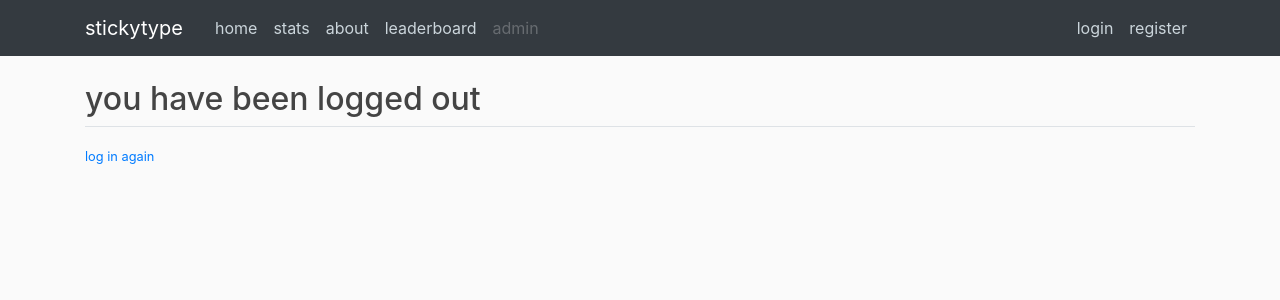
After one commit to ayinfly/stickytype, a Django app: page /logout/ in a window 1280 px wide. The commit adds this page. Shown: the top 300 px of the page. Run offline with Django 4.2, Linux system fonts and the light colour scheme; some libraries are stand-ins or nearby versions.

Commit message:
profile page along with login and logout html

```diff
--- a/django_project/django_project/settings.py
+++ b/django_project/django_project/settings.py
@@ -130,3 +130,4 @@ CRISPY_ALLOWED_TEMPLATE_PACKS = 'bootstrap4'
 CRISPY_TEMPLATE_PACK = 'bootstrap4'
 
 LOGIN_REDIRECT_URL = 'type-home'
+LOGIN_URL = 'login'
--- a/django_project/django_project/urls.py
+++ b/django_project/django_project/urls.py
@@ -22,6 +22,7 @@ from users import views as user_views
 urlpatterns = [
     path("admin/", admin.site.urls),
     path('register/', user_views.register, name='register'),
+    path('profile/', user_views.profile, name='profile'),
     path('login/', auth_views.LoginView.as_view(template_name='users/login.html'), name='login'),
     path('logout/', auth_views.LogoutView.as_view(template_name='users/logout.html'), name='logout'),
     path("", include('type.urls'))
--- a/django_project/type/templates/type/base.html
+++ b/django_project/type/templates/type/base.html
@@ -36,8 +36,13 @@
                     </div>
                     <!-- Navbar Right Side -->
                     <div class="navbar-nav">
-                        <a class="nav-item nav-link" href="{% url 'login' %}">login</a>
-                        <a class="nav-item nav-link" href="{% url 'register' %}">register</a>
+                        {% if user.is_authenticated %}
+                            <a class="nav-item nav-link" href="{% url 'logout' %}">logout</a>
+                            <a class="nav-item nav-link" href="{% url 'profile' %}">{{ user.username }}</a>
+                        {% else %}
+                            <a class="nav-item nav-link" href="{% url 'login' %}">login</a>
+                            <a class="nav-item nav-link" href="{% url 'register' %}">register</a>
+                        {% endif %}
                     </div>
                 </div>
             </div>
--- a/django_project/type/templates/type/stats.html
+++ b/django_project/type/templates/type/stats.html
@@ -18,7 +18,7 @@
                     <td>{{ stat.wpm_raw }}</td>
                     <td>{{ stat.accuracy }}%</td>
                     <td>{{ stat.mode }}</td>
-                    <td>{{ stat.author }}</td>
+                    <td>{{ stat.author.username }}</td>
                     <td>{{ stat.time }}</td>
                 </tr>
             {% endfor %}
--- /dev/null
+++ b/django_project/users/templates/users/logout.html
@@ -0,0 +1,9 @@
+{% extends "type/base.html" %}
+{% block content%}
+    <h2>you have been logged out</h2>
+    <div class="border-top pt-3">
+        <small class="text-muted">
+            <a href="{% url 'login' %}">log in again</a>
+        </small>
+    </div>
+{% endblock content%}
--- /dev/null
+++ b/django_project/users/templates/users/profile.html
@@ -0,0 +1,5 @@
+{% extends "type/base.html" %}
+{% load crispy_forms_tags %}
+{% block content%}
+    <h1>{{ user.username }}</h1>
+{% endblock content%}
```
Also changed, not shown: django_project/users/views.py (+7 -2 lines), django_project/db.sqlite3.
